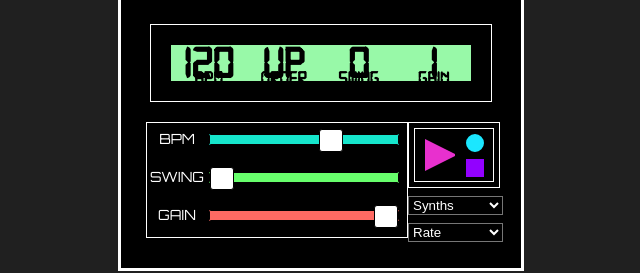
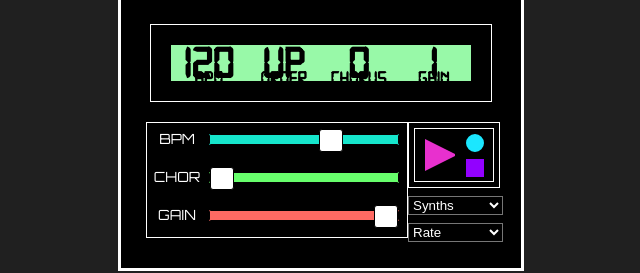
Before and after one commit to CrugBarat/tonkjs_React, a React (Create React App) app: page /arpeggiator in a window 1280 px wide. Shown: the part 393-666 px from the top of the page, without its empty margins (319-959 px from the left). Built offline with nearby package versions, Linux system fonts and the light colour scheme.

Commit message:
replaces Arp swing with chorus and updates image
Signed-off-by: CrugBarat <craigtbarratt@gmail.com>

```diff
--- a/src/containers/arpeggiator/Arpeggiator.js
+++ b/src/containers/arpeggiator/Arpeggiator.js
@@ -17,7 +17,7 @@ export default function Arpeggiator() {
   const [durationChoices] = useState(DurationChoices);
   const [eventID, setEventID] = useState(0);
   const [bpm, setBpm] = useState(120);
-  const [swing, setSwing] = useState(0.0);
+  const [chorus, setChorus] = useState(0.0);
   const [gain, setGain] = useState(1.0);
   const [recDest] = useState(Tone.context.createMediaStreamDestination());
   const [recorder, setRecorder] = useState(null);
@@ -104,9 +104,11 @@ export default function Arpeggiator() {
     Tone.Transport.bpm.value = bpm;
   }
 
-  function updateSwing(swing) {
-    setSwing(parseFloat(swing));
-    Tone.Transport.swing = swing;
+  function updateChorus(chorus) {
+    synth.disconnect();
+    setChorus(parseFloat(chorus));
+    const chor = new Tone.Chorus(1.5, 3.5, chorus).toMaster();
+    synth.connect(chor);
   }
 
   function updateGain(gain) {
@@ -205,7 +207,7 @@ export default function Arpeggiator() {
           <div className="arpeggiator-values-container">
             <h3 className="arpeggiator-values">{bpm} <p className="arpeggiator-units">BPM</p></h3>
             <h3 className="arpeggiator-values">{order} <p className="arpeggiator-units">ORDER</p></h3>
-            <h3 className="arpeggiator-values">{swing} <p className="arpeggiator-units">Swing</p></h3>
+            <h3 className="arpeggiator-values">{chorus} <p className="arpeggiator-units">Chorus</p></h3>
             <h3 className="arpeggiator-values">{gain} <p className="arpeggiator-units">Gain</p></h3>
           </div>
         </div>
@@ -217,10 +219,10 @@ export default function Arpeggiator() {
               <Slider styleName={"bpm-slider"} min={1} max={180} step={1} value={bpm} update={updateBPM} />
             </div>
             <div className="arpeggiator-slider-value">
-              <p>SWING</p>
+              <p>CHOR</p>
             </div>
             <div className="arpeggiator-slider-container">
-              <Slider styleName={"swing-slider"} min={0.0} max={1.0} step={0.1} value={swing} update={updateSwing} />
+              <Slider styleName={"swing-slider"} min={0.0} max={1.0} step={0.1} value={chorus} update={updateChorus} />
             </div>
             <div className="arpeggiator-slider-value">
               <p>GAIN</p>
```
Also changed, not shown: src/assets/images/arpeggy.png.
